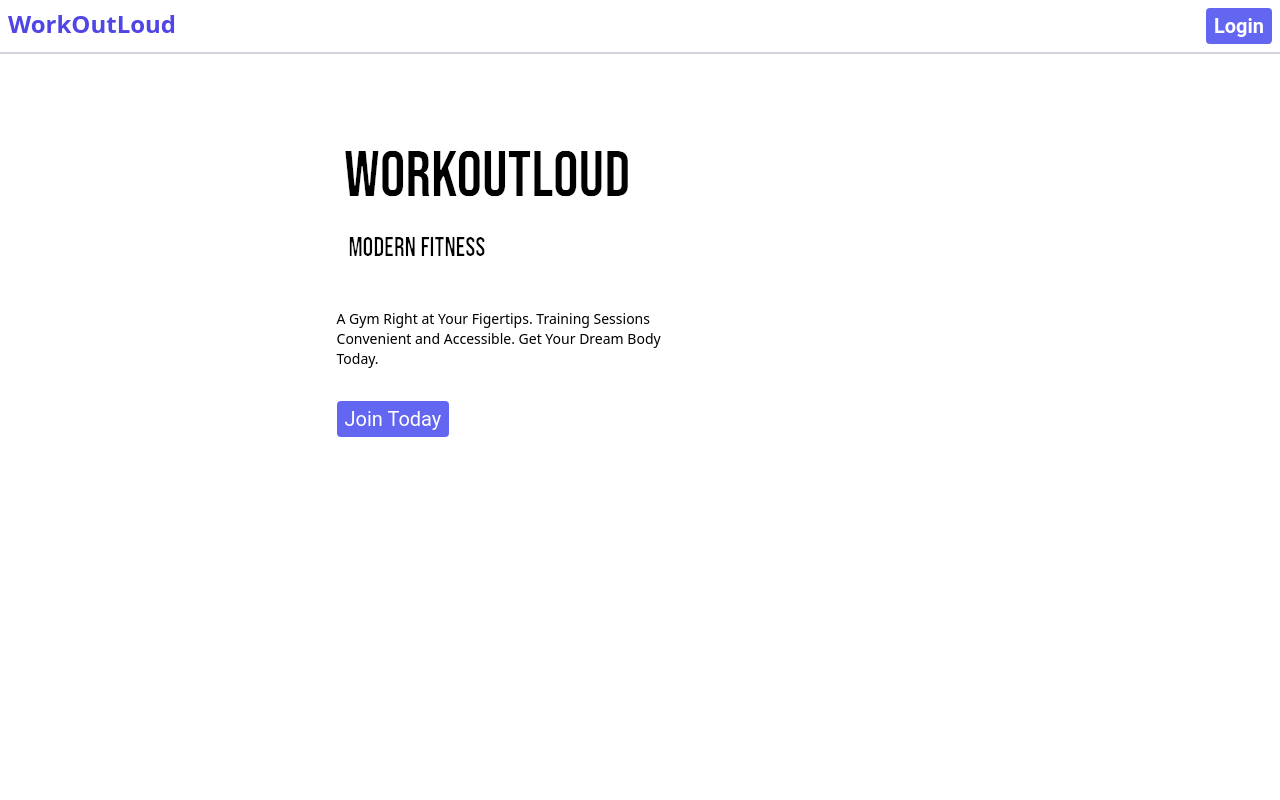
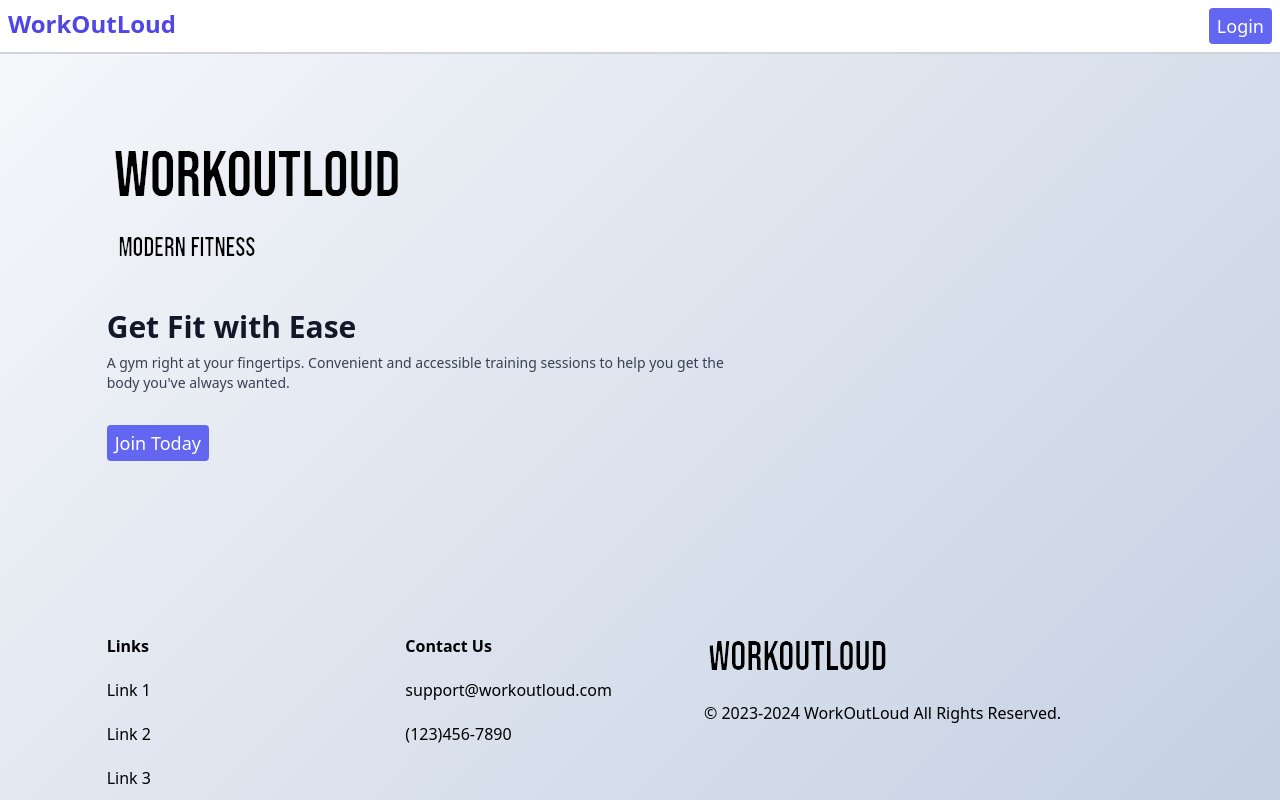
Before and after one commit to WorkOutLoudApp/workoutloud, a Next.js app in the folder apps/dashboard/: page / in a window 1280 px wide. Shown: the top 800 px of the page. Built offline with nearby package versions, Linux system fonts and the light colour scheme.

Commit message:
- code update - font update - background gradient added

```diff
--- a/apps/dashboard/src/components/Navbar.tsx
+++ b/apps/dashboard/src/components/Navbar.tsx
@@ -51,7 +51,7 @@ const Navbar = () => {
               {!auth && (
                 <div className='flex item-center'>
                   <Link href='/login'>
-                    <p className='font-["Roboto"] font-san text-white text-xl font-bold rounded cursor-pointer bg-indigo-500 hover:bg-indigo-600  px-2 py-1'>Login</p>
+                    <p className='font-["Poppins", San-serif] font-san text-white text-xl font-bold rounded cursor-pointer bg-indigo-500 hover:bg-indigo-600  px-2 py-1'>Login</p>
                   </Link>
                 </div>
               )}
@@ -80,12 +80,12 @@ const Navbar = () => {
         </nav>
       ) : (
         // Desktop
-        <nav className='block w-full justify-between items-center border-b-2 border-gray-300 py-2 px-2 text-2xl '>
+        <nav className='block w-full justify-between items-center border-b-2 border-gray-300 py-2 px-2 text-2xl'>
           <div className='flex justify-between'>
             {/* Logo */}
             <div className='flex basis-1/4'>
               <Link href='/'>
-                <p className='text-indigo-600 font-bold cursor-pointer'>
+                <p className='font-["Poppins", San-serif] text-indigo-600 font-bold cursor-pointer'>
                   WorkOutLoud
                 </p>
               </Link>
@@ -139,7 +139,7 @@ const Navbar = () => {
                   </div>
                 ) : (
                   <Link href='/login'>
-                    <p className='font-["Roboto"] font-san text-white text-xl font-bold rounded cursor-pointer bg-indigo-500 hover:bg-indigo-600 px-2 py-1'>Login</p>
+                    <p className='font-["Poppins", San-serif] font-san text-white text-lg rounded cursor-pointer bg-indigo-500 hover:bg-indigo-600 px-2 py-1'>Login</p>
                   </Link>
                 )}
               </div>
--- a/apps/dashboard/src/pages/_app.tsx
+++ b/apps/dashboard/src/pages/_app.tsx
@@ -39,7 +39,7 @@ function App({ Component, pageProps }: AppProps) {
             {isMobile ? (
               <Component {...pageProps} />
             ) : (
-              <div className='flex gap-6'>
+              <div className='flex gap-0'>
                 <div className='flex basis-1/5 h-[92vh] overflow-hidden hover:overflow-auto'>
                   <Sidebar />
                 </div>
--- a/apps/dashboard/src/pages/index.tsx
+++ b/apps/dashboard/src/pages/index.tsx
@@ -1,56 +1,43 @@
-import React, { useEffect, useState } from 'react'
-import Link from 'next/link'
-import Homepage from '../assets/Homepage.png'
-import HomepageGraphic from '../assets/HomepageGraphic.png'
-import Navbar from '@src/components/Navbar'
-import Footer from '@src/pages/footer/index'
+import React from 'react';
+import Link from 'next/link';
+import Homepage from '../assets/Homepage.png';
+import Navbar from '@src/components/Navbar';
+import Footer from '@src/pages/footer/index';
 
-function Home() {
-
+const Home = () => {
   return (
-
-    <section id="home" className="gap-16 bg-gray-20 py-10 md:h-full md:pb-0">
+    <div style={{
+      background: `linear-gradient(135deg, #f5f7fa 0%, #c3cfe2 100%)`,
+      height: `100vh`,
+      width: `100vw`
+    }}>
+      <section id="home" className="flex flex-col gap-16 py-10 md:h-full md:pb-0">
         {/* IMAGE AND MAIN HEADER */}
-      <div
-        className="mx-auto w-5/6 items-left justify-left md:flex md:h-5/6"      >
+        <div className="mx-auto w-5/6 items-left justify-left md:flex md:h-5/6">
           {/* MAIN HEADER */}
           <div className="z-10 mt-32 md:basis-3/5">
             {/* HEADINGS */}
-          <div
-            className="md:-mt-20"
-          >
-            <div className="relative">
+            <div className="relative md:-mt-20">
               <div className="before:absolute before:-top-20 before:-left-20 before:z-[-1] md:before:content-evolvetext">
-                <img src={Homepage.src} alt='Homepage'/>
+                <img src={Homepage.src} alt="Homepage"/>
               </div>
-            </div>
-
-            <p className="mt-8 text-sm">
-              A Gym Right at Your Figertips. Training Sessions Convenient and Accessible. Get Your Dream
-              Body Today.
+              <h1 className="mt-8 text-3xl font-bold text-gray-900">Get Fit with Ease</h1>
+              <p className="mt-2 text-sm text-gray-700">
+                A gym right at your fingertips. Convenient and accessible training sessions to help you get the body you've always wanted.
               </p>
             </div>
-
             {/* ACTIONS */}
             <div className='mt-8 flex items-center gap-8'>
               <Link href='/register'>
-              <button type='submit' className='font-["Roboto"] font-san text-white text-xl rounded cursor-pointer bg-indigo-500 hover:bg-indigo-600 px-2 py-1'>Join Today</button>
+                <button type='submit' className='font-["Poppins", San-serif] font-san text-white text-lg rounded cursor-pointer bg-indigo-500 hover:bg-indigo-600 px-2 py-1'>Join Today</button>
               </Link>
             </div>
           </div>
         </div>
-
-        {/* IMAGE */}
-        <div
-          className="flex basis-3/5 justify-center md:z-10
-              md:ml-40 md:mt-16 md:justify-items-end"
-        >
-          {/*<img alt='HomepageGraphic' />*/}
+        <Footer/>
+      </section>
     </div>
-      <Footer />
-    </section>
-
-  )
-}
+  );
+};
 
 export default Home
```
Lines whose indentation alone changed are shown as unchanged.
